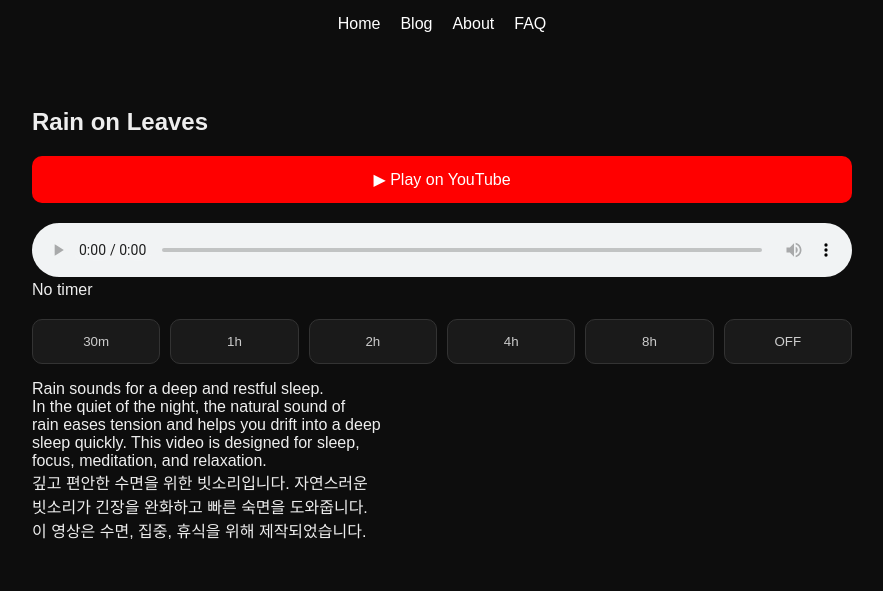
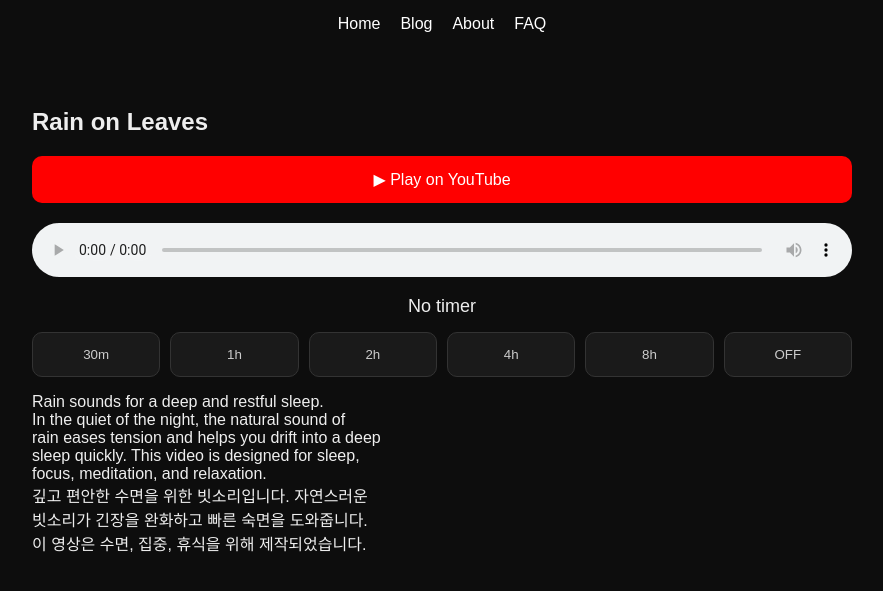
Before and after one commit to choijangwook/rain-deep-sleep, a Jekyll site: the page built from _posts/2026-04-20-Rain on Leaves.md, in a window 1280 px wide. Shown: the top 591 px of the page, without its empty margins (198-1081 px from the left). Built offline with Jekyll 4.4.1, drawn with Linux system fonts in a browser that asks for light colours.

Commit message:
Update style.css

```diff
--- a/assets/css/style.css
+++ b/assets/css/style.css
@@ -2,13 +2,13 @@
 html, body {
   margin: 0;
   padding: 0;
-  overflow-x: hidden; /* 🔥 핵심 */
+  overflow-x: hidden;
   background: #0d0d0d;
   color: #eee;
   font-family: Arial, sans-serif;
 }
 
-/* 링크 색 고정 */
+/* 🔥 링크 색 */
 a, a:visited {
   color: #fff;
   text-decoration: none;
@@ -17,10 +17,16 @@
 /* ===== CONTAINER ===== */
 .container {
   max-width: 900px;
+  width: 100%;
   margin: 0 auto;
   padding: 20px;
-  width: 100%;
   box-sizing: border-box;
+}
+
+/* 🔥 핵심: 콘텐츠도 중앙 */
+.post {
+  max-width: 900px;
+  margin: 0 auto;
 }
 
 /* ===== NAV ===== */
@@ -37,15 +43,21 @@
   margin-top: 20px;
 }
 
-/* ===== TIMER ===== */
+/* ===== TIMER DISPLAY ===== */
+.timer-display {
+  text-align: center;
+  margin-top: 15px;
+  font-size: 18px;
+}
+
+/* ===== TIMER BUTTON ===== */
 .timer-container {
   display: flex;
   gap: 10px;
-  margin-top: 20px;
+  margin-top: 15px;
   flex-wrap: wrap;
 }
 
-/* 버튼 */
 .timer-container button {
   flex: 1;
   padding: 14px;
@@ -54,7 +66,7 @@
   border: 1px solid #333;
   border-radius: 10px;
   cursor: pointer;
-  -webkit-tap-highlight-color: transparent; /* 🔥 모바일 터치 잔상 제거 */
+  -webkit-tap-highlight-color: transparent;
 }
 
 /* 🔥 선택 상태 */
@@ -76,6 +88,16 @@
 
 /* ===== MOBILE ===== */
 @media (max-width: 768px) {
+
+  html, body {
+    overflow-x: hidden;
+  }
+
+  .container, .post {
+    width: 100%;
+    overflow-x: hidden;
+  }
+
   .timer-container {
     flex-direction: column;
   }
```
